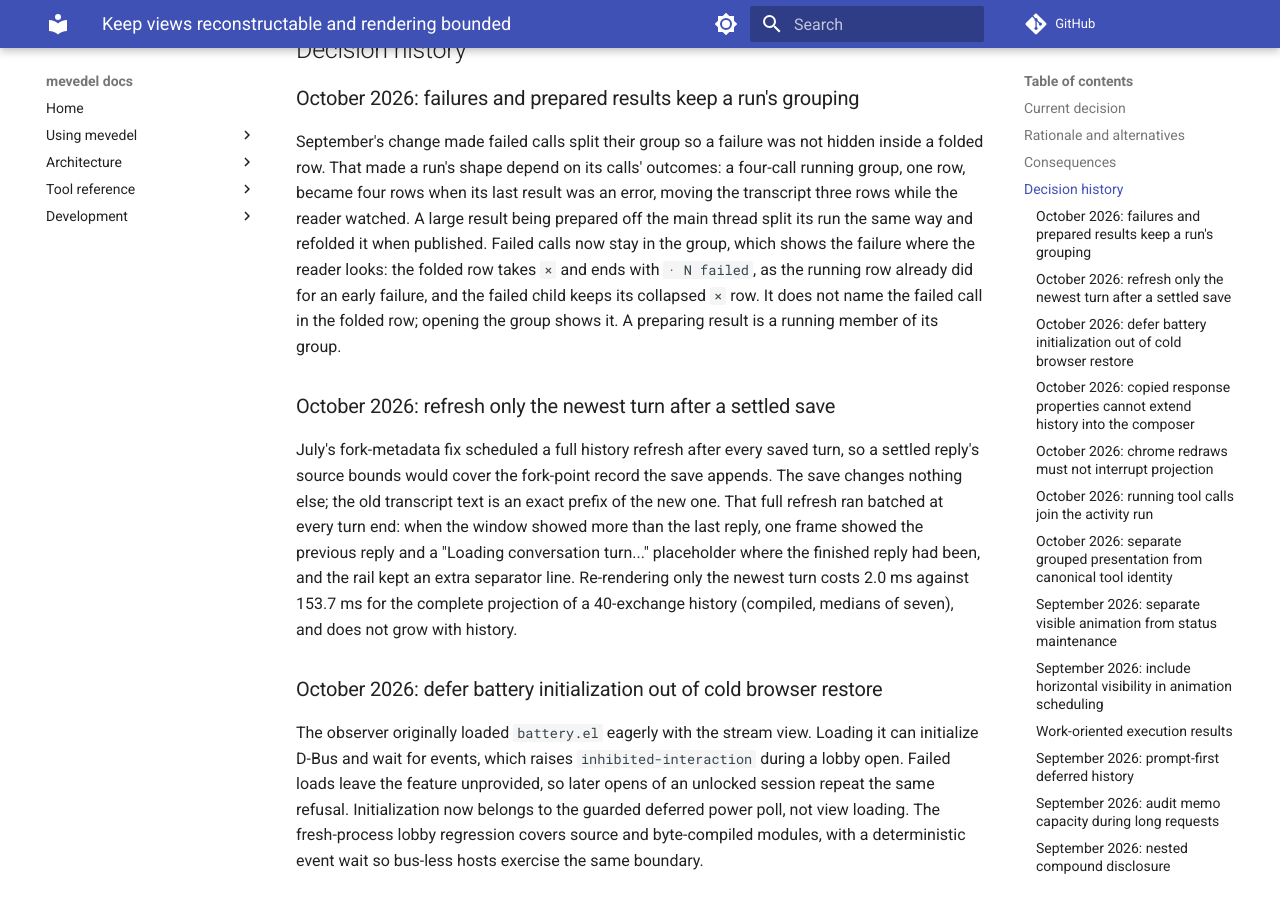
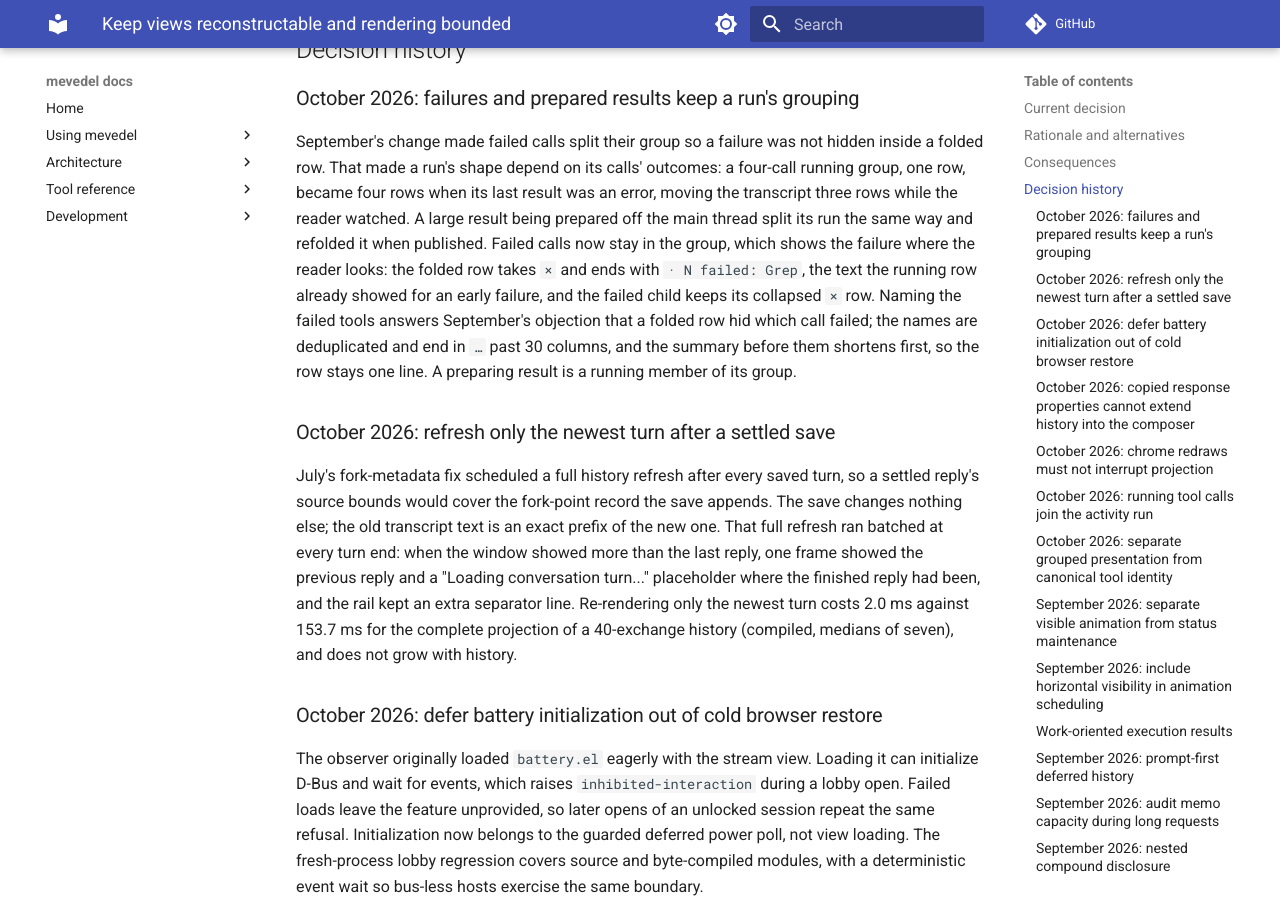
Before and after one commit to FrauH0lle/mevedel, an MkDocs documentation site: the page built from docs/adr/0119-keep-views-reconstructable-and-rendering-bounded.md, in a window 1280 px wide and 900 px high, scrolled down 8062 px. Built offline with MkDocs 1.6.1 and Material for MkDocs 9.7.7, drawn with Linux system fonts in a browser that asks for light colours; comment, search, counter and statistics services are not loaded; some of the changed text lies outside the part shown.

Commit message:
feat(view): Name the failed tools in a folded activity group
Keeping failed calls inside their group avoided a measured three-row jump when a running group's last call failed, but the folded row only counted the failure, which is what September's user review objected to: it hid which call failed. The folded row now ends with "· N failed: Grep", naming each failed tool once in order, in both its running and settled forms, so settlement does not change the text. Names end in "…" past 30 columns and the summary before them shortens first, keeping the row one line.

* mevedel-view-render.el (mevedel-view--failed-names-width)
(mevedel-view--failed-label, mevedel-view--group-failed-names)
(mevedel-view--pending-failed-names): New.
(mevedel-view--rendering-header-line, mevedel-view--running-header)
(mevedel-view--fit-group-header): Show and reserve the named label.
(mevedel-view--insert-pending-run, mevedel-view--tool-group-rendering): Carry failed tool names.
* test/test-mevedel-view-render.el (mevedel-view--failed-label)
(mevedel-view--group-failed-names, mevedel-view--pending-failed-names): New.
(mevedel-view--fit-group-header, mevedel-view--insert-tool-group): Expect named failures.
* test/test-mevedel-view-stream.el (mevedel-view--pending-tool-calls): Expect named failures.
* docs/view.md, docs/adr/0119-keep-views-reconstructable-and-rendering-bounded.md: Describe the named failures and why.

```diff
--- a/docs/adr/0119-keep-views-reconstructable-and-rendering-bounded.md
+++ b/docs/adr/0119-keep-views-reconstructable-and-rendering-bounded.md
@@ -67,7 +67,7 @@ programs and invalid/failed envelopes retain the outer presentation.
 Nested compound rows retain their own metadata and
 depth, so disclosure replacement removes descendants without consuming siblings.
 Failed tool calls stay in their activity group, which takes a red `×` and
-counts them as `· N failed`; their own rows start
+counts and names them as `· N failed: Grep`; their own rows start
 collapsed with a red `×`. Warning rows remain groupable and mark their group
 with `!`. Only markers receive severity highlighting, and an accompanying
 sandbox warning cannot downgrade an error. Full rerender is the correctness
@@ -383,10 +383,12 @@ result was an error, moving the transcript three rows while the reader watched.
 A large result being prepared off the main thread split its run the same way
 and refolded it when published. Failed calls now stay in the group, which
 shows the failure where the reader looks: the folded row takes `×` and ends
-with `· N failed`, as the running row already did for an early failure, and the
-failed child keeps its collapsed `×` row. It does not name the failed call in
-the folded row; opening the group shows it. A preparing result is a running
-member of its group.
+with `· N failed: Grep`, the text the running row already showed for an early
+failure, and the failed child keeps its collapsed `×` row. Naming the failed
+tools answers September's objection that a folded row hid which call failed;
+the names are deduplicated and end in `…` past 30 columns, and the summary
+before them shortens first, so the row stays one line. A preparing result is a
+running member of its group.
 
 ### October 2026: refresh only the newest turn after a settled save
 
```
Also changed, not shown: docs/view.md (+5 -3 lines), 3 other files.
